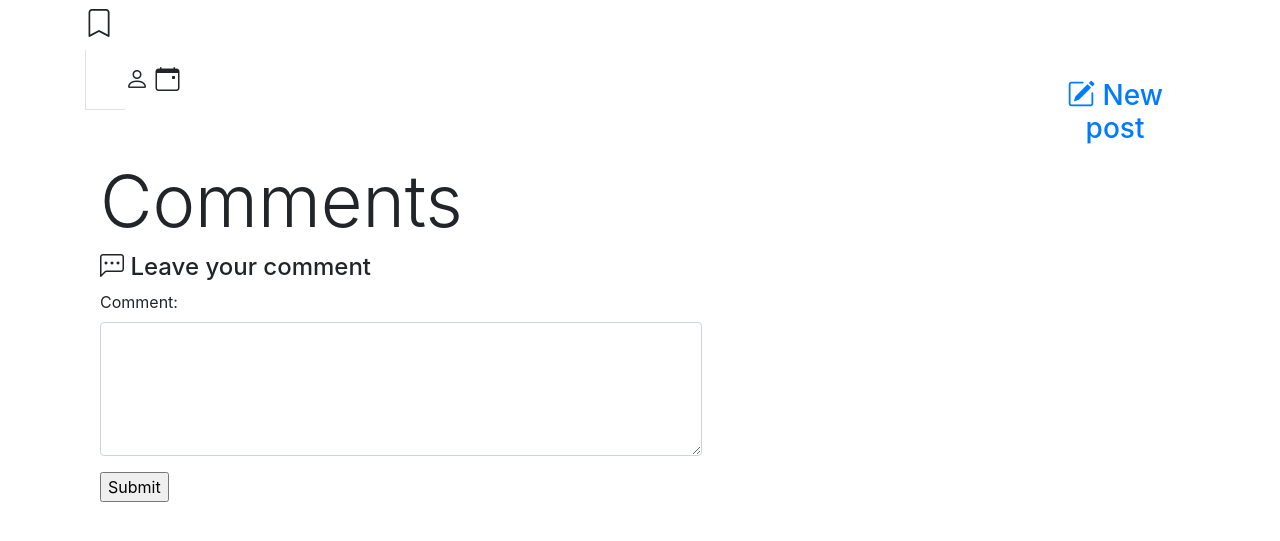
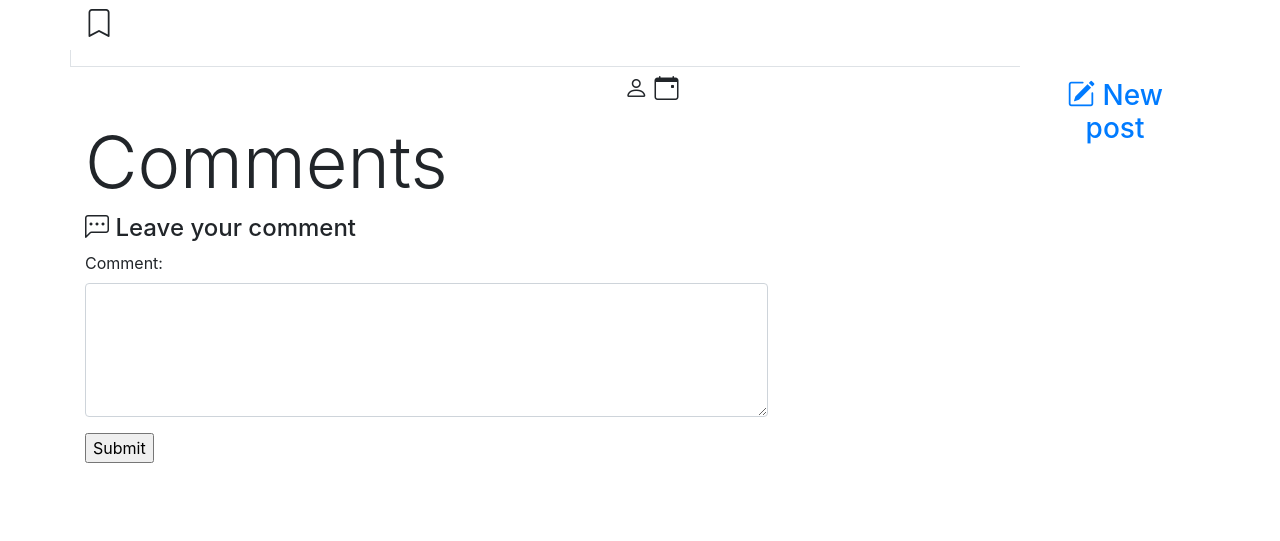
Before and after one commit to gabrielhayoun/communitymanager, a Django app: template projet/communitymanager/templates/communitymanager/post.html in a window 1280 px wide. Shown: the part 225-766 px from the top of the page. Run offline with Django 3.2, Linux system fonts and the light colour scheme; the template is opened without the code that fills it, so the values that code supplies are empty; parts of the project's set-up code (start-up, migrations or seed data) failed here and were passed over; some libraries are stand-ins or nearby versions.

Commit message:
adding priority display and number of unread posts

```diff
--- a/projet/communitymanager/models.py
+++ b/projet/communitymanager/models.py
@@ -36,7 +36,7 @@ class Post(models.Model):
     event = models.BooleanField(null=True, blank=True)
     date_event = models.DateTimeField(verbose_name="Date of the event", null=True, blank=True)
     author = models.ForeignKey(User, on_delete=models.CASCADE, related_name="author")
-    readers = models.ManyToManyField(User)
+    readers = models.ManyToManyField(User, related_name="readers")
     likers = models.ManyToManyField(User, related_name='likers')
 
     def __str__(self):
--- a/projet/communitymanager/templates/communitymanager/communities.html
+++ b/projet/communitymanager/templates/communitymanager/communities.html
@@ -13,6 +13,7 @@
 {% block top %}Communities{% endblock %}
 
 {% block content %}
+    <div class="row justify-content-center">
         {% for community in community_user %}
             {% include 'utility/community_disp.html' %}
         {% endfor %}
@@ -21,4 +22,5 @@
                 {% include 'utility/community_disp.html' %}
             {% endif %}
         {% endfor %}
+    </div>
 {% endblock %}
--- a/projet/communitymanager/templates/communitymanager/post.html
+++ b/projet/communitymanager/templates/communitymanager/post.html
@@ -14,14 +14,23 @@
 {% block top %}{{ one_post }}<h3>{%  include 'utility/post_like.html' %}</h3>{% endblock %}
 
 {% block content %}
-    <div class = "row">
+    <div class="row">
         <div class="col-md-10">
-            <div class="col-md-11">
-                <div class="row mb-5">
-                    <div class="col-auto text-justify border border-right-0 border-top-0 pb-2 pl-4">
+
+                <div class="row mb-2">
+                    <div {% if one_post.priority.name == "red" %}
+                        class="col-12 text-justify border border-danger border-right-0 border-top-0 pb-2 pl-4"
+                    {% elif one_post.priority.name == "orange" %}
+                        class="col-12 text-justify border border-warning border-right-0 border-top-0 pb-2 pl-4"
+                    {% else %}
+                        class="col-12 text-justify border border-right-0 border-top-0 pb-2 pl-4"
+                    {% endif %}
+                    >
                         <h3>{{ one_post.description }}</h3>
                     </div>
-                    <div class="col-auto mt-3">
+                </div>
+                <div class="row justify-content-end">
+                    <div class="col-5 align-self-end">
                         {% include 'utility/post_signature.html' %}
                     </div>
                 </div>
@@ -29,7 +38,7 @@
                     <div class="col-md-9">
                         <h3 class="display-3">Comments</h3>
 
-                            {% include 'utility/post_comments.html' %}
+                        {% include 'utility/post_comments.html' %}
 
 
                         <h4> <i class="bi bi-chat-left-dots"></i> Leave your comment </h4>
@@ -44,7 +53,6 @@
                         </form>
                     </div>
                 </div>
-            </div>
         </div>
         {% include "nav/link_new_post.html" %}
     </div>
--- a/projet/templates/base.html
+++ b/projet/templates/base.html
@@ -94,11 +94,8 @@
     </div>
 
     <!-- The content of the current page-->
-    <div class="row">
-        <div class="col">
-            {% block content %}{% endblock %}
-        </div>
-    </div>
+    {% block content %}{% endblock %}
+
 
 
     <script src="https://code.jquery.com/jquery-3.4.1.slim.min.js"
```
Also changed, not shown: projet/communitymanager/templates/communitymanager/community.html (+11 -5 lines), projet/communitymanager/templates/communitymanager/news_feed.html (+17 -6 lines), projet/communitymanager/templates/utility/community_disp.html (+9 -4 lines), projet/communitymanager/templatetags/communitymanager_extras.py (added, +15 -0 lines), projet/communitymanager/views.py (+40 -38 lines). Lines whose indentation alone changed are shown as unchanged.
